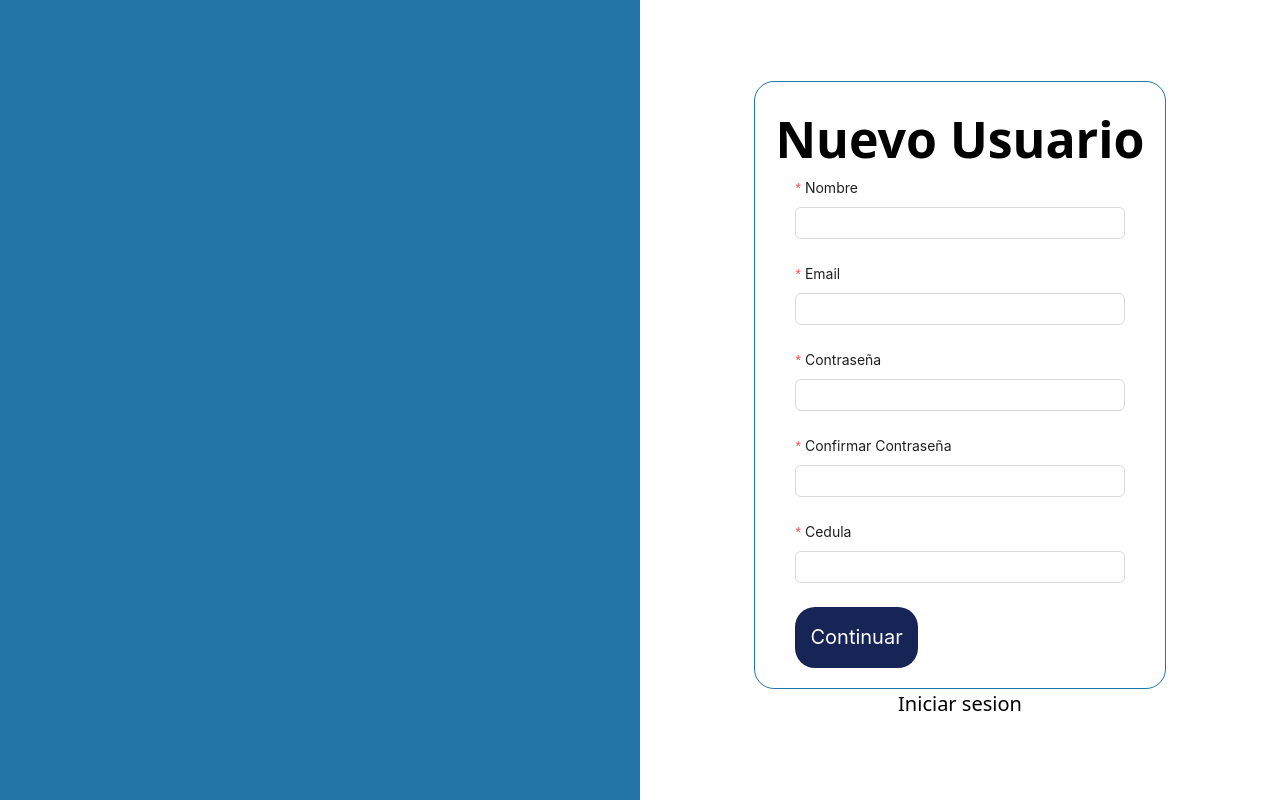
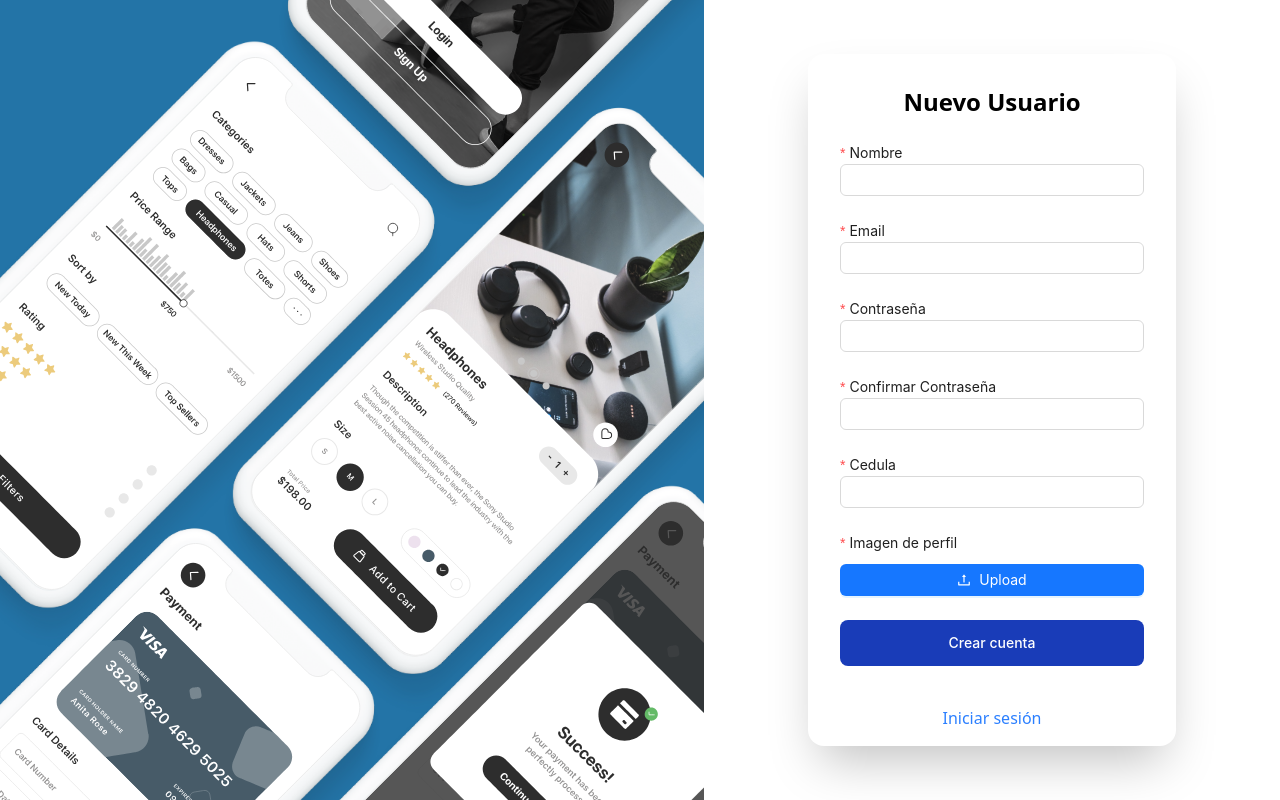
Before and after one commit to jotade13/unet-sipl-frontend, a React (Vite) app: page /register in a window 1280 px wide. Built offline with nearby package versions, Linux system fonts and the light colour scheme; no server answers.

Commit message:
new details

```diff
--- a/src/containers/DefaultLayout.jsx
+++ b/src/containers/DefaultLayout.jsx
@@ -4,26 +4,25 @@ import { axiosQuery } from "../utils/axios";
 import { Spin } from "antd";
 
 export const DefaultLayout = () => {
-    // const [logged, setLogged] = useState(false);
-    // const [loading, setLoading] = useState(true);
+    const [logged, setLogged] = useState(false);
+    const [loading, setLoading] = useState(true);
 
-    // const verify = useCallback(async () => {
-    //     try {
-    //         await axiosQuery.get('/equipment', {params: {status:''}});
-    //         setLogged(true)
-    //         setLoading(false)
-    //     } catch (error) {
-    //         setLoading(false)
-    //         throw error.response ? error.response.data : new Error('Network Error');
-    //     } finally {
-    //         setLoading(false)
-    //     }
-    // },[])
+    const verify = useCallback(async () => {
+        try {
+            await axiosQuery.get('/equipment', {params: {status:''}});
+            setLogged(true)
+            setLoading(false)
+        } catch (error) {
+            setLoading(false)
+            throw error.response ? error.response.data : new Error('Network Error');
+        } finally {
+            setLoading(false)
+        }
+    },[])
 
-    // useEffect(() => { verify() },[])
+    useEffect(() => { verify() },[])
 
-    // return loading ? <div className="d-flex w-full h-[100vh] flex justify-center items-center">
-    //     <Spin/>
-    // </div> : logged ? <Outlet/> : <Navigate to="/login" replace />
-    return <Outlet/>
+    return loading ? <div className="d-flex w-full h-[100vh] flex justify-center items-center">
+        <Spin/>
+    </div> : logged ? <Outlet/> : <Navigate to="/login" replace />
 }
--- a/src/containers/dashboardTareas.jsx
+++ b/src/containers/dashboardTareas.jsx
@@ -159,7 +159,10 @@ function DashboardTareas() {
         />
         <Toaster position="top-right" />
     </div>
-        {/* <div>
+        <div>
+            <Lottie />
+        </div>
+        <div>
             <div>
                 <div></div>
                 <Button></Button>
@@ -196,7 +199,7 @@ function DashboardTareas() {
                     </div>
                 </div>
             </div>
-        </div> */}
+        </div>
     </>
 }
 
--- a/src/containers/login.jsx
+++ b/src/containers/login.jsx
@@ -1,20 +1,28 @@
+import { useState } from 'react'
 import { Link, useNavigate } from 'react-router'
-import { Input, Form, Divider } from "antd"
+import { Input, Form } from "antd"
 import { axiosQuery } from '../utils/axios';
 import Lottie from "lottie-react";
 import loginregistergif from '../assets/loginregistergif.json'
-// import spaceboydeveloper from '../assets/spaceboydeveloper.json';
 
 function Login() {
   const navigate = useNavigate();
+  const [loading,setLoading] = useState(false)
   const [form] = Form.useForm();
 
   const   onFinish = async () => {
+    setLoading(true);
     let user = form.getFieldValue();
     const response = await axiosQuery.post("/login",user);
     localStorage.setItem("token", response.data.data.token)
+    setLoading(false)
     navigate("/dashboard")
   };
+
+  const testAccounts = [
+    { email: 'estudiante@unet.edu.ve', role: 'Estudiante' },
+    { email: 'admin@unet.edu.ve', role: 'Administrador' }
+  ];
 
   return (
     <section className='flex justify-center flex-row items-center w-full h-[100vh]'>
@@ -30,15 +38,18 @@ function Login() {
         />
       </div>
       <div className='w-[45%] h-[100%] p-[20px] flex flex-col items-center justify-center'>
-        <div className='flex flex-col items-center justify-center' style={{borderRadius:'20px', border:'1px solid #2374a7', padding:'20px'}}>
-          <h1 className='text-[50px] font-bold text-center'>Gestion de equipo</h1>
-          {/* formulario */}
-          <div className='w-full h-auto px-[20px]'>
+        <div className="h-[100%] flex items-center justify-center p-4 col min-w-[400px]">
+          <div className="bg-white rounded-2xl shadow-2xl w-full max-w-md overflow-hidden">
+            <div className="text-white p-8 text-center pb-4">
+              <h1 className="text-black text-2xl font-bold mb-2">UNET</h1>
+              <p className="text-black">Sistema...</p>
+            </div>
+
+            <div className="p-8 pt-0 pb-0">
               <Form
                 form={form}
                 layout='vertical'
                 className='w-full'
-              // style={{ maxWidth: 600 }}
                 onFinish={onFinish}
                 autoComplete="off"
               >
@@ -59,16 +70,43 @@ function Login() {
                 <div className='flex justify-center items-center'>
                    <button
                     type="submit"
-                  style={{borderRadius:'20px',background:'#162456'}}
-                  className='text-white flex justify-center items-center p-[15px] text-[20px] hover-button'
+                    disabled={loading}
+                    className="w-full bg-blue-800 text-white py-3 px-4 rounded-lg hover:bg-blue-900 transition-colors disabled:opacity-50 disabled:cursor-not-allowed font-medium"
                   >
-                    Continuar
+                    {loading ? 'Iniciando sesión...' : 'Iniciar Sesión'}
                   </button>
                 </div>
               </Form>
+
+              <div className="mt-8 pt-6 border-t border-gray-200">
+                <h3 className="text-sm font-medium text-gray-700 mb-4">Cuentas de Prueba:</h3>
+                <div className="space-y-2">
+                  {testAccounts.map((account, index) => (
+                    <button
+                      key={index}
+                      onClick={() => {
+                        form.setFieldsValue({
+                          email: account.email,
+                          password: 'demo123'
+                        })
+                      }}
+                      className="w-full text-left p-3 bg-gray-50 hover:bg-gray-100 rounded-lg transition-colors"
+                    >
+                      <div className="font-medium text-sm">{account.role}</div>
+                      <div className="text-xs text-gray-600">{account.email}</div>
+                    </button>
+                  ))}
+                </div>
+                <p className="text-xs text-gray-500 mt-3">
+                  Contraseña para todas las cuentas: <strong>demo123</strong>
+                </p>
+                <div className="flex justify-center items-center pb-4">
+                  <Link to="../register" className='text-[16px] pt-[40px] text-blue-500'>Crear una nueva cuenta</Link>
                 </div>
               </div>
-        <Link to="../register" className='text-[20px] pt-[40px]'>Crear una nueva cuenta</Link>
+            </div>
+          </div>
+        </div>
       </div>
     </section>
   )
--- a/src/containers/register.jsx
+++ b/src/containers/register.jsx
@@ -1,29 +1,49 @@
+import { useState } from 'react'
 import { Link, useNavigate } from 'react-router'
-import { Input, Form, Divider } from "antd"
-import { axiosQuery } from '../utils/axios';
+import { Input, Form, Upload, Button } from "antd"
+import { UploadOutlined } from '@ant-design/icons';
 import { register } from '../services/auth-services';
+import Lottie from "lottie-react";
+import loginregistergif from '../assets/loginregistergif.json'
 
 function Login() {
   const navigate = useNavigate();
+  const [loading, setLoading] = useState(false)
   const [form] = Form.useForm();
 
   const onFinish = async () => {
+    setLoading(false)
     let data = form.getFieldsValue();
-    await register(data)
+    await register(data);
+    setLoading(true)
     navigate('/login')
   }
 
   return (
     <section className='flex justify-center flex-row items-center w-full h-[100vh]'>
-      <div className='w-[50%] h-[100%] flex bg-[#2374a7]'></div>
-      <div className='w-[50%] h-[100%] p-[20px] flex flex-col items-center justify-center'>
-        <div className='flex flex-col items-center justify-center' style={{borderRadius:'20px', border:'1px solid #2374a7', padding:'20px'}}>
-          <h1 className='text-[50px] font-bold text-center'>Nuevo Usuario</h1>
-          {/* formulario */}
-          <div className='w-full h-auto px-[20px]'>
+      <div className='w-[55%] h-[100%] flex bg-[#2374a7] overflow-hidden relative items-center justify-center'>
+        <Lottie
+          animationData={loginregistergif}
+          loop={true}
+          autoplay={true}
+          style={{ width: "100%", height: "100%"}}
+          rendererSettings={{
+            preserveAspectRatio: "xMidYMid slice"
+          }}
+        />
+      </div>
+      <div className='w-[45%] h-[100%] p-[20px] flex flex-col items-center justify-center overflow-scroll'>
+        <div className="h-[100%] flex items-center justify-center p-4 col min-w-[400px]">
+          <div className="bg-white rounded-2xl shadow-2xl w-full max-w-md overflow-hidden">
+            <div className="text-white p-8 text-center pb-4">
+              <h1 className="text-black text-2xl font-bold mb-2">Nuevo Usuario</h1>
+            </div>
+
+            <div className="p-8 pt-0 pb-0">
               <Form
                 form={form}
                 onFinish={onFinish}
+                className='w-full'
                 layout='vertical'
               >
                 <Form.Item
@@ -61,17 +81,36 @@ function Login() {
                 >
                   <Input />
                 </Form.Item>
+                <Form.Item
+                  name="image"
+                  label="Imagen de perfil"
+                  rules={[{ required: true, message: "Por favor agrega tu imagen de perfil" }]}
+                >
+                   <Upload maxCount={1} listType="picture">
+                    <Button type="primary" icon={<UploadOutlined />}>
+                      Upload
+                    </Button>
+                  </Upload>
+                </Form.Item>
+                <div className='flex justify-center items-center'>
                   <button
                     type="submit"
-                style={{borderRadius:'20px',background:'#162456'}}
-                className='text-white flex justify-center items-center p-[15px] text-[20px]'
+                    disabled={loading}
+                    className="w-full bg-blue-800 text-white py-3 px-4 rounded-lg hover:bg-blue-900 transition-colors disabled:opacity-50 disabled:cursor-not-allowed font-medium"
                   >
-                Continuar
+                    {loading ? 'Creando cuenta ...' : 'Crear cuenta'}
                   </button>
+                </div>
               </Form>
+
+              <div className="mt-0 pt-0 pb-4">
+                <div className="flex justify-center items-center">
+                  <Link to="../login" className='text-[16px] pt-[40px] text-blue-500'>Iniciar sesión</Link>
                 </div>
               </div>
-        <Link to="../login" className='text-[20px]'>Iniciar sesion</Link>
+            </div>
+          </div>
+        </div>
       </div>
     </section>
   )
--- a/src/index.css
+++ b/src/index.css
@@ -49,3 +49,16 @@
   padding: 10px;
   animation: fadeOutAfterDelay 5s forwards;
 }
+
+.ant-form-item-label{
+  padding-bottom: 0px !important;
+}
+
+.ant-upload-select{
+  width: 100% !important;
+  margin-top: 10px;
+}
+
+.ant-upload-select button{
+  width: 100% !important;
+}
--- a/src/services/task-services.js
+++ b/src/services/task-services.js
@@ -17,7 +17,6 @@ export const getTasks = async (status,name) => {
 
 export const createTask = async (data) => {
     try {
-        console.log("//////////2")
         const response = await axiosQuery.post("/task",data)
         return response.data;
 
```
Lines whose indentation alone changed are shown as unchanged.
